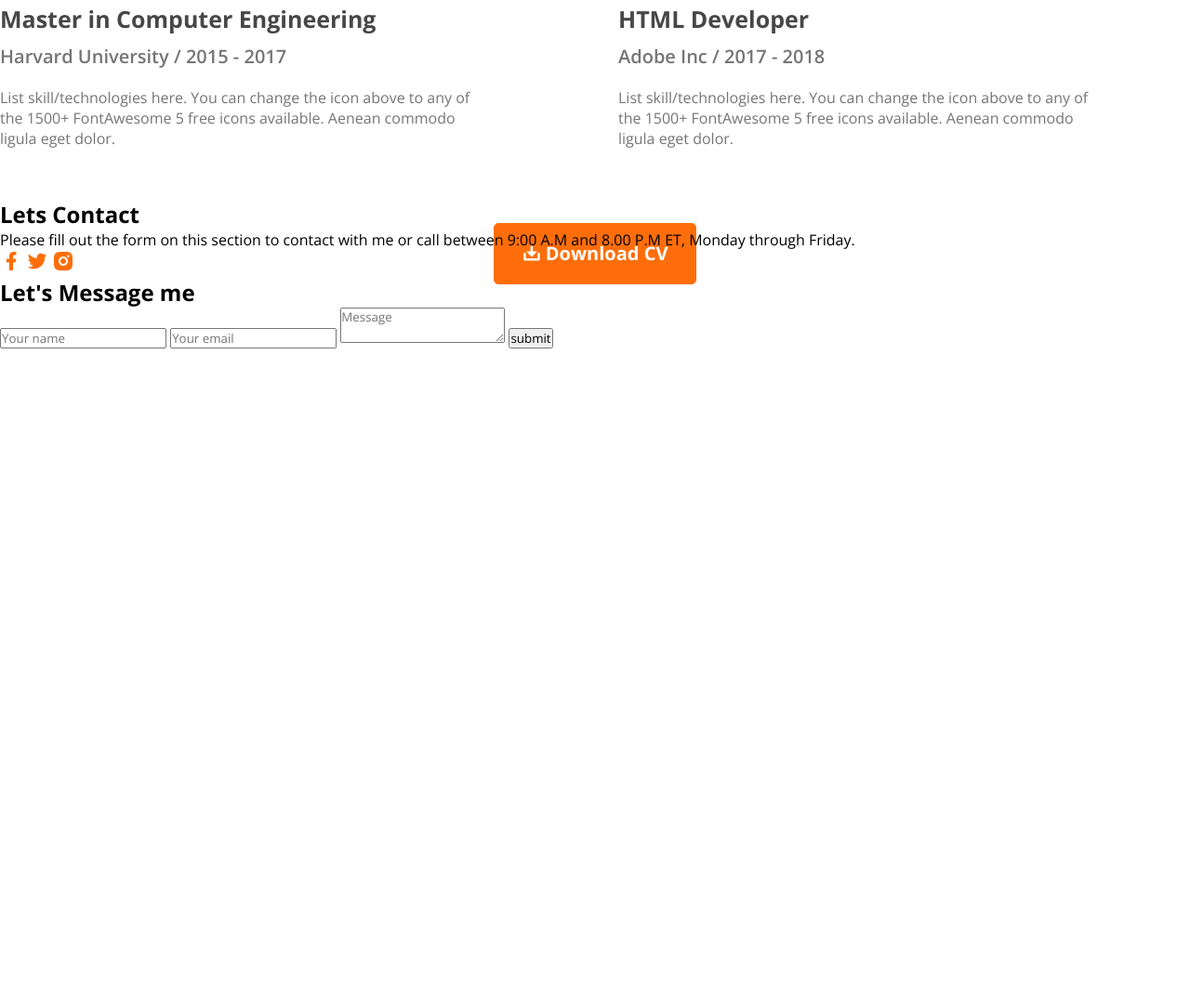
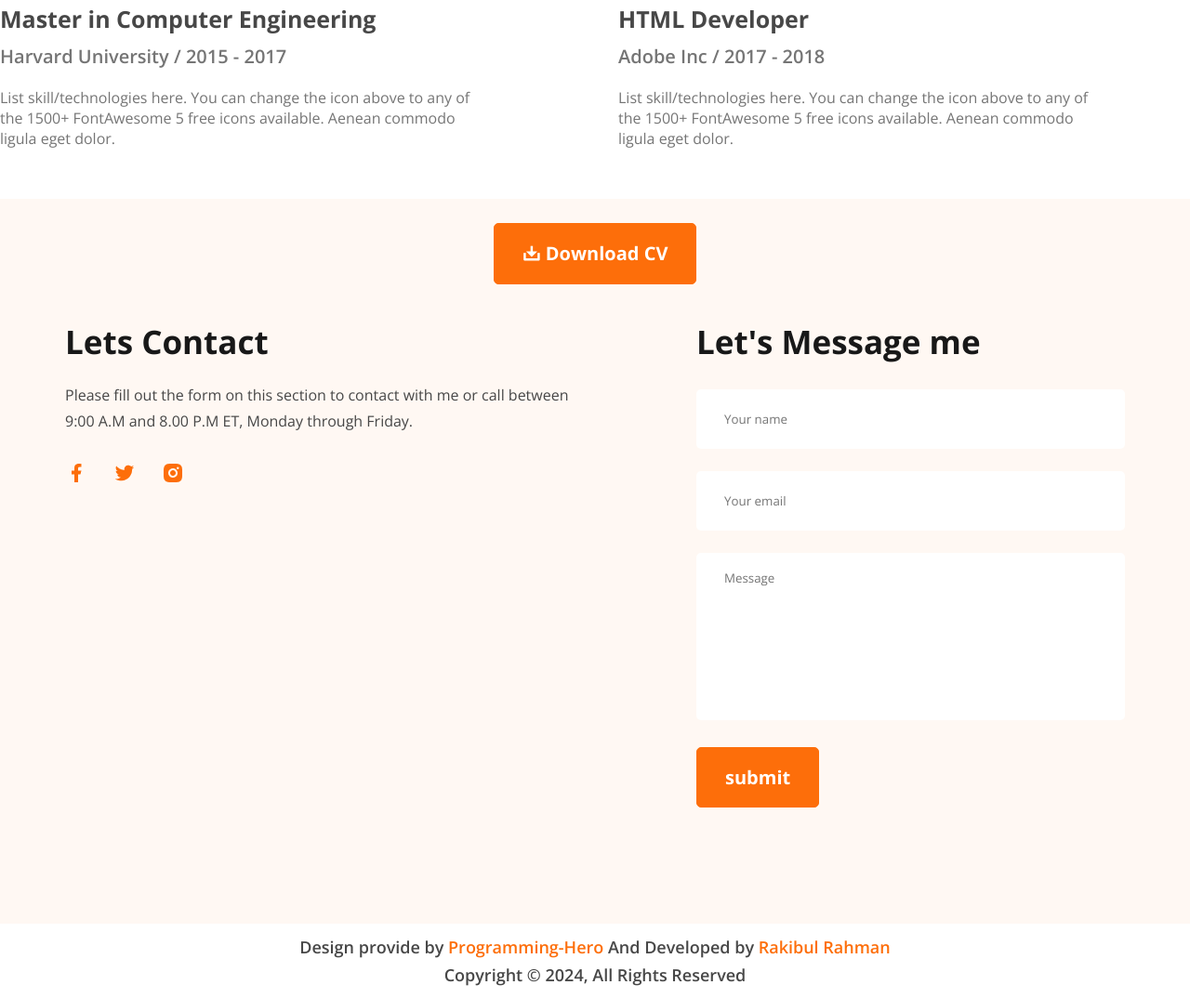
Before and after one commit to devrakibulrahman/mary-hardy-porfolio, a plain HTML site: page index.html in a window 1280 px wide. Shown: the part 3066-4140 px from the top of the page at 93% size. Before the commit the page ends 3441 px from the top, so only its background shows below. Drawn offline with nearby package versions, Linux system fonts and the light colour scheme.

Commit message:
Mary Hardy Portfolio Completed on 07/09/2024 at 10:53 AM

```diff
--- a/css/style.css
+++ b/css/style.css
@@ -363,3 +363,106 @@
     margin-top: 50px;
 }
 /* ============================== resume & education section end =============================== */
+
+/* ============================== contact section start =============================== */
+#contact-body{
+    width: 100%;
+    height: 780px;
+    background-color: rgb(255, 248, 243);
+}
+
+.contact-content-container{
+    width: 100%;
+    display: flex;
+    justify-content: center;
+    gap: 117px;
+}
+
+.contact-content-container .contact-text-content{
+    width: 562px;
+    margin-top: 130px;
+}
+
+.contact-content-container .contact-text-content .contact-title{
+    font-size: 35px;
+    font-weight: 700;
+    color:rgb(24, 24, 24);
+    margin-bottom: 20px;
+}
+
+.contact-content-container .contact-text-content .contact-para{
+    font-size: 16px;
+    font-weight: 400;
+    line-height: 28px;
+    color: rgb(71, 71, 71);
+    margin-bottom: 30px;
+}
+
+.contact-content-container .contact-text-content .contact-icon .icon{
+    margin-right: 24px;
+}
+
+.contact-content-container .contact-form-content{
+    width: 461px;
+    margin-top: 130px;
+}
+
+.contact-content-container .contact-form-content .contact-title{
+    font-size: 35px;
+    font-weight: 700;
+    color: rgb(24, 24, 24);
+    margin-bottom: 28px;
+}
+
+.contact-content-container .contact-form-content .contact-form-container{
+    width: 100%;
+}
+
+.contact-content-container .contact-form-content .contact-form-container .input-field{
+    display: block;
+    width: 100%;
+    height: 64px;
+    margin-bottom: 24px;
+    color: rgb(255, 255, 255);
+    border-radius: 5px;
+    border: none;
+    outline: none;
+    padding: 18px 30px 18px;
+}
+
+.contact-content-container .contact-form-content .contact-form-container .text-field{
+    width: 100%;
+    height: 180px;
+    resize: none;
+    border-radius: 5px;
+    border: none;
+    outline: none;
+    padding: 18px 30px 18px;
+    margin-bottom: 24px;
+}
+/* ============================== contact section end =============================== */
+
+/* ============================== footer section start =============================== */
+#footer-body{
+    width: 100%;
+    height: 80px;
+    display: flex;
+    align-items: center;
+    justify-content: center;
+}
+
+.footer-text-content{
+    text-align: center;
+}
+
+.footer-text-content .footer-para{
+    font-size: 18px;
+    font-weight: 600;
+    line-height: 30px;
+    color: rgb(71, 71, 71);
+}
+
+.footer-text-content .text-color{
+    color: rgb(253, 110, 10);
+}
+/* ============================== footer section end =============================== */
--- a/index.html
+++ b/index.html
@@ -206,23 +206,32 @@
                     <h1 class="contact-title">Lets Contact</h1>
                     <p class="contact-para">Please fill out the form on this section to contact with me or call between 9:00 A.M and 8.00 P.M ET, Monday through Friday.</p>
                     <div class="contact-icon">
-                        <img src="./icon/facebook.png" alt="facebook icon">
-                        <img src="./icon/twitter.png" alt="twitter icon">
-                        <img src="./icon/insta.png" alt="instagram icon">
+                        <img src="./icon/facebook.png" class="icon" alt="facebook icon">
+                        <img src="./icon/twitter.png" class="icon" alt="twitter icon">
+                        <img src="./icon/insta.png" class="icon" alt="instagram icon">
                     </div>
                 </div>
                 <div class="contact-form-content">
                     <h1 class="contact-title">Let's Message me</h1>
-                    <form action="#">
-                        <input type="text" class="input-fuild" placeholder="Your name">
-                        <input type="email" class="input-fuild" placeholder="Your email">
-                        <textarea class="text-fuild" placeholder="Message"></textarea>
-                        <input type="submit" value="submit" class="input-btn">
+                    <form class="contact-form-container">
+                        <input type="text" class="input-field" placeholder="Your name">
+                        <input type="email" class="input-field" placeholder="Your email">
+                        <textarea class="text-field" placeholder="Message" cols="30" rows="5"></textarea>
+                        <input type="submit" value="submit" class="input-btn btn-primary">
                     </form>
                 </div>
             </div>
         </div>
     </section>
     <!-- ======================= contact section end =========================== -->
+
+    <!-- ======================= contact section end =========================== -->
+    <footer id="footer-body">
+        <div class="footer-text-content">
+            <p class="footer-para">Design provide by <span class="text-color">Programming-Hero</span> And Developed by <span class="text-color">Rakibul Rahman</span></p>
+            <p class="footer-para">Copyright © 2024, All Rights Reserved</p>
+        </div>
+    </footer>
+    <!-- ======================= contact section end =========================== -->
 </body>
 </html>
```
